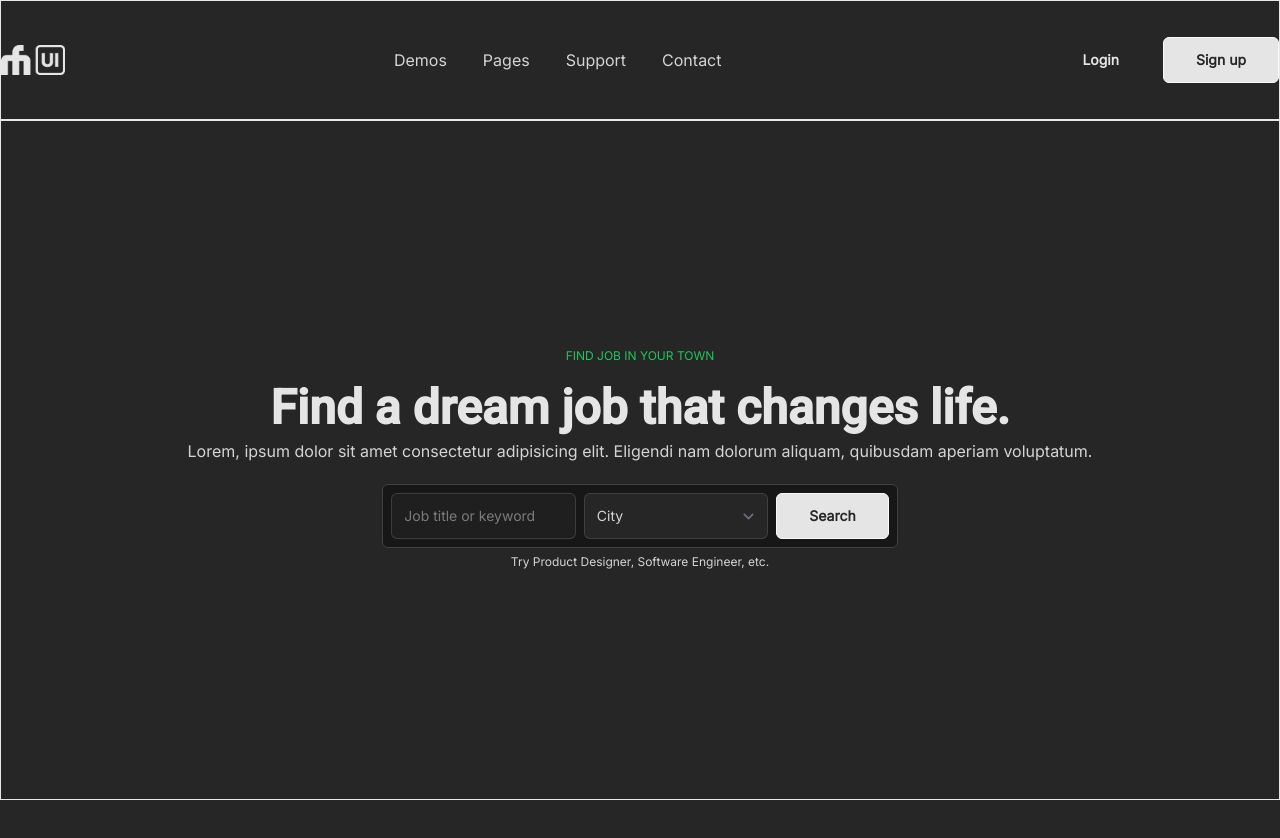
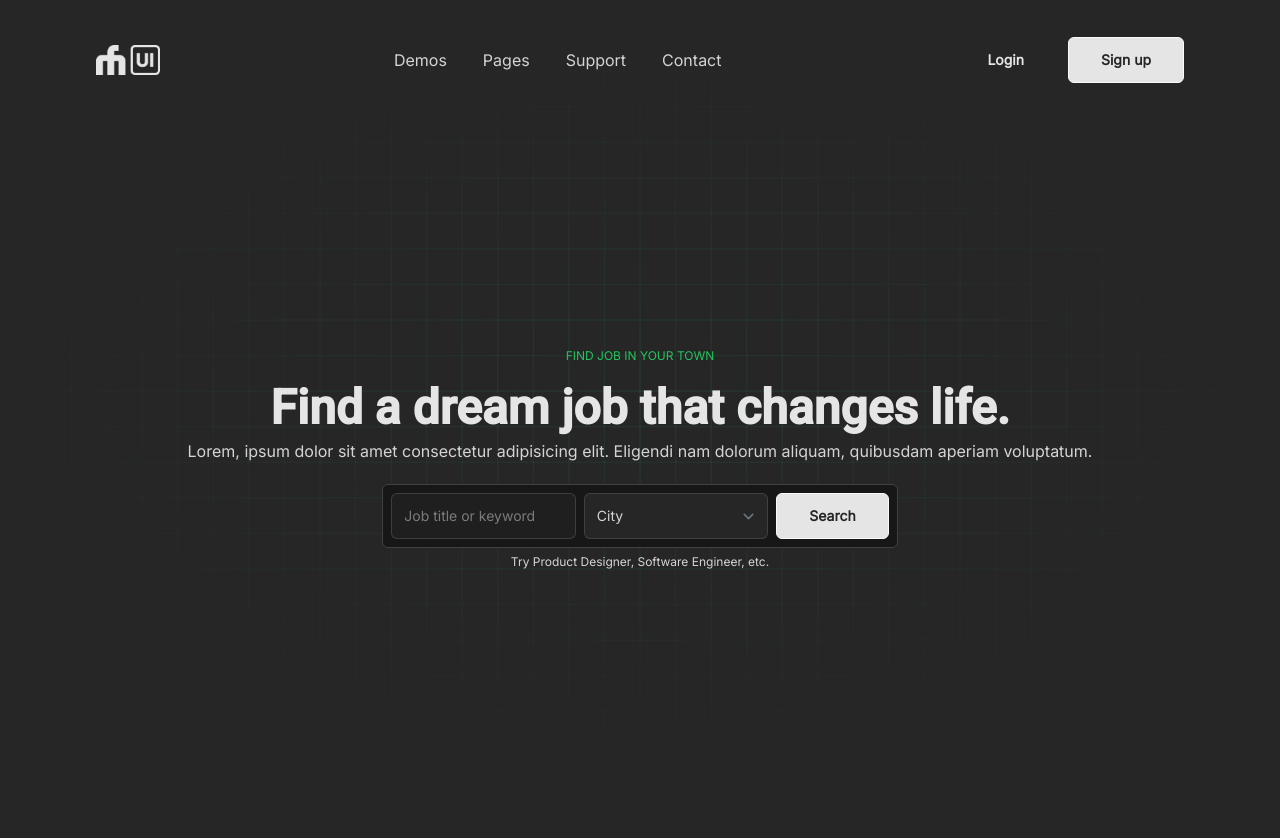
Before and after one commit to fwedwicc/FM-DailyUI, a React (Vite) app: page /day03 in a window 1280 px wide. Shown: the top 838 px of the page. Built offline with nearby package versions, Linux system fonts and the light colour scheme; what @codaworks/react-glow would draw is missing.

Commit message:
Finished inital styles for hero section in day03 challenge

```diff
--- a/src/pages/Day03.jsx
+++ b/src/pages/Day03.jsx
@@ -14,8 +14,8 @@ const Day03 = () => {
       transition={{ duration: 0.5 }}
     >
       <div className="bg-neutral-800">
-        <main>
-          <nav className='flex items-center justify-between h-[15vh] border'>
+        <main className='bg-landing-hero bg-cover bg-center bg-no-repeat'>
+          <nav className='flex items-center justify-between h-[15vh] px-24'>
             <a className="inline-block" href="#">
               <span className="sr-only">Home</span>
               <img src={fmUILogo} alt="fmUI Logo" className='w-16 h-auto' />
@@ -45,7 +45,7 @@ const Day03 = () => {
               />
             </div>
           </nav>
-          <section className='h-[85vh] flex flex-col gap-5 justify-center items-center border lg:px-24 px-12'>
+          <section className='h-[85vh] flex flex-col gap-5 justify-center items-center lg:px-24 px-12'>
             <span className='text-green-500 text-xs uppercase'>Find job in your town</span>
             <div className='text-center space-y-1.5'>
               <h1 className="text-3xl font-bold text-neutral-200 sm:text-4xl md:text-5xl">
@@ -91,10 +91,11 @@ const Day03 = () => {
               <span className='text-neutral-300 text-xs'>Try Product Designer, Software Engineer, etc.</span>
             </div>
           </section>
-          <section className='h-screen'>
+        </main>
 
-          </section>
-        </main>
+        <section className='h-screen'>
+
+        </section>
       </div>
     </motion.div>
   )
--- a/tailwind.config.js
+++ b/tailwind.config.js
@@ -7,7 +7,7 @@ export default {
   theme: {
     extend: {
       backgroundImage: {
-        'landing-hero': "url('/src/assets/hero-bg.jpg')", // Day03
+        'landing-hero': "url('/src/assets/day03/hero-bg.png')" //Day03
       },
     },
   },
```
Also changed, not shown: src/assets/day03/hero-bg.png (added), 1 other file (tests, documents, lock files or other folders).
